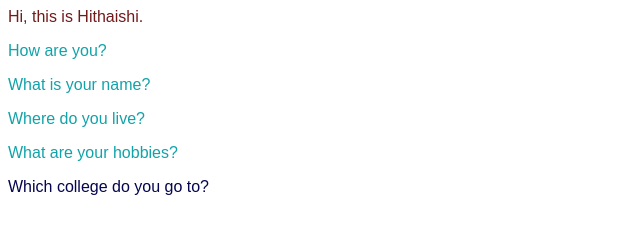
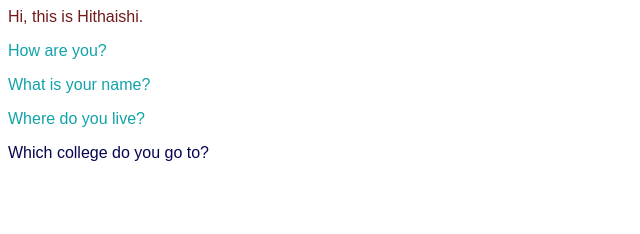
Before and after one commit to hithaishial/html-basics, a plain HTML site: page css.html in a window 1280 px wide. Shown: the whole page, without its empty margins (0-640 px from the left). Drawn offline with Linux system fonts and the light colour scheme.

Commit message:
made changes in css

```diff
--- a/css.html
+++ b/css.html
@@ -17,7 +17,7 @@
     <p>How are you?</p>
     <p>What is your name?</p>
     <p>Where do you live?</p>
-    <p>What are your hobbies?</p>
+
     <p style= "color: rgb(5, 5, 80);">Which college do you go to?</p>
 </body>
 </html>
```
